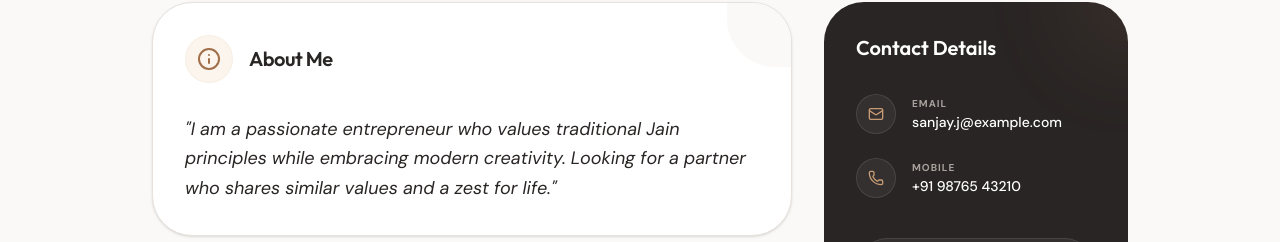
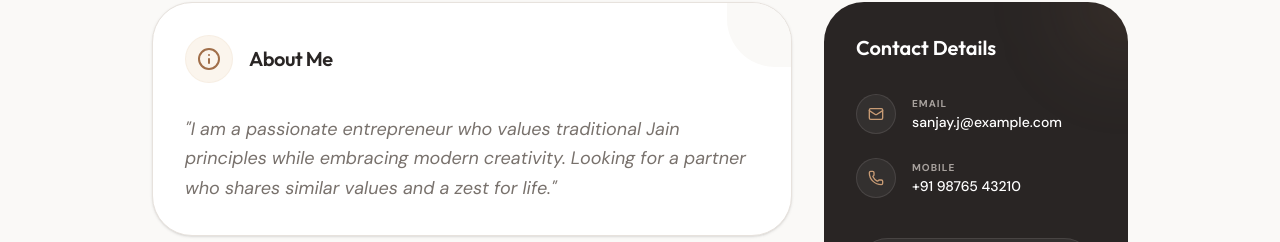
Before and after one commit to sjy-UX-fullstack/aadinath-jain-matrimony, a Next.js app: page /profile in a window 1280 px wide. Shown: the part 480-722 px from the top of the page. Built offline with nearby package versions, Linux system fonts and the light colour scheme.

Commit message:
Fix TypeScript type mismatch and color typo in core pages

```diff
--- a/src/app/messages/page.tsx
+++ b/src/app/messages/page.tsx
@@ -54,7 +54,7 @@ const MOCK_MESSAGES = [
 ];
 
 export default function MessagesPage() {
-  const [activeChat, setActiveChat] = useState(MOCK_CHATS[0]);
+  const [activeChat, setActiveChat] = useState<any>(MOCK_CHATS[0]);
   const [messages, setMessages] = useState(MOCK_MESSAGES);
   const [input, setInput] = useState('');
 
--- a/src/app/profile/page.tsx
+++ b/src/app/profile/page.tsx
@@ -141,7 +141,7 @@ export default function ProfilePage() {
 
             <ProfileSection title="About Me" icon={Info}>
               <div className="md:col-span-2">
-                 <p className="text-stone-601 text-lg leading-relaxed italic">"{user.aboutMe}"</p>
+                 <p className="text-stone-600 text-lg leading-relaxed italic">"{user.aboutMe}"</p>
               </div>
             </ProfileSection>
 
```
